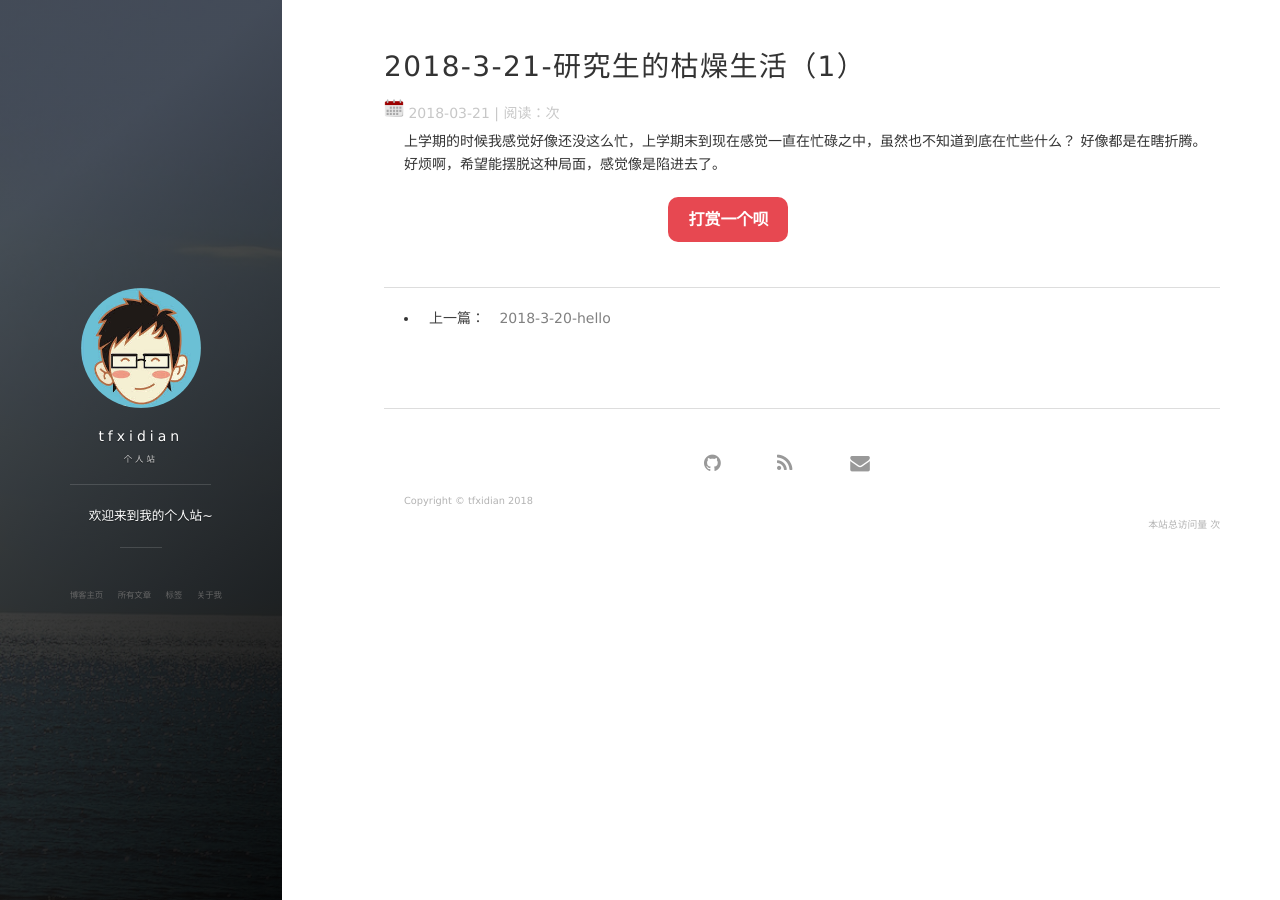
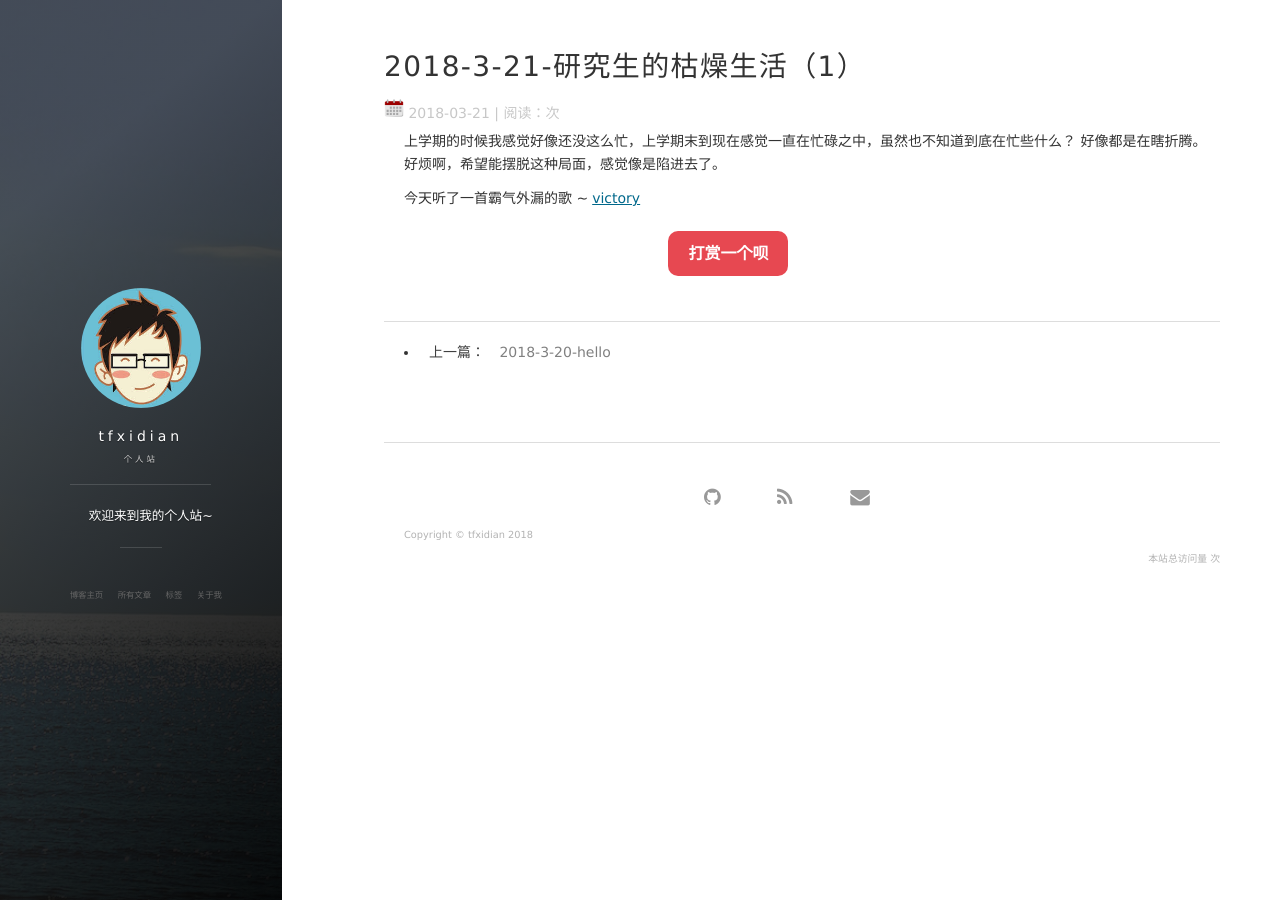
Before and after one commit to tfxidian/tfxidianbackup, a Jekyll site: the page built from _posts/2018-3-21-研究生的枯燥生活（1）.md, in a window 1280 px wide. Built offline with Jekyll 4.4.1, drawn with Linux system fonts in a browser that asks for light colours; nearby versions of some CDN libraries; our own code applies the rules of GitHub Pages for plain Markdown files; comment, search, counter and statistics services are not loaded.

Commit message:
修改文件: _posts/2018-3-21-研究生的枯燥生活（1）.md

```diff
--- a/_posts/2018-3-21-研究生的枯燥生活（1）.md
+++ b/_posts/2018-3-21-研究生的枯燥生活（1）.md
@@ -8,3 +8,9 @@ grammar_cjkRuby: true
 上学期的时候我感觉好像还没这么忙，上学期末到现在感觉一直在忙碌之中，虽然也不知道到底在忙些什么？
 好像都是在瞎折腾。
 好烦啊，希望能摆脱这种局面，感觉像是陷进去了。
+
+今天听了一首霸气外漏的歌
+~[victory][1]
+
+
+  [1]: http://music.163.com/song?id=31654455&userid=471214576
```
